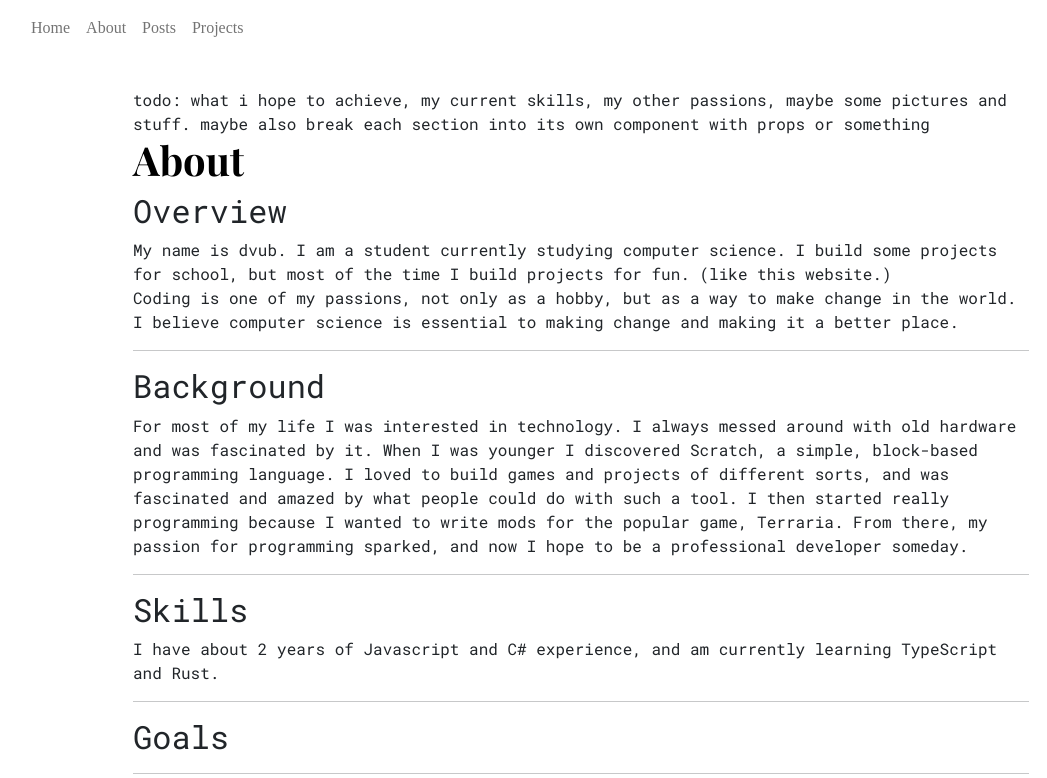
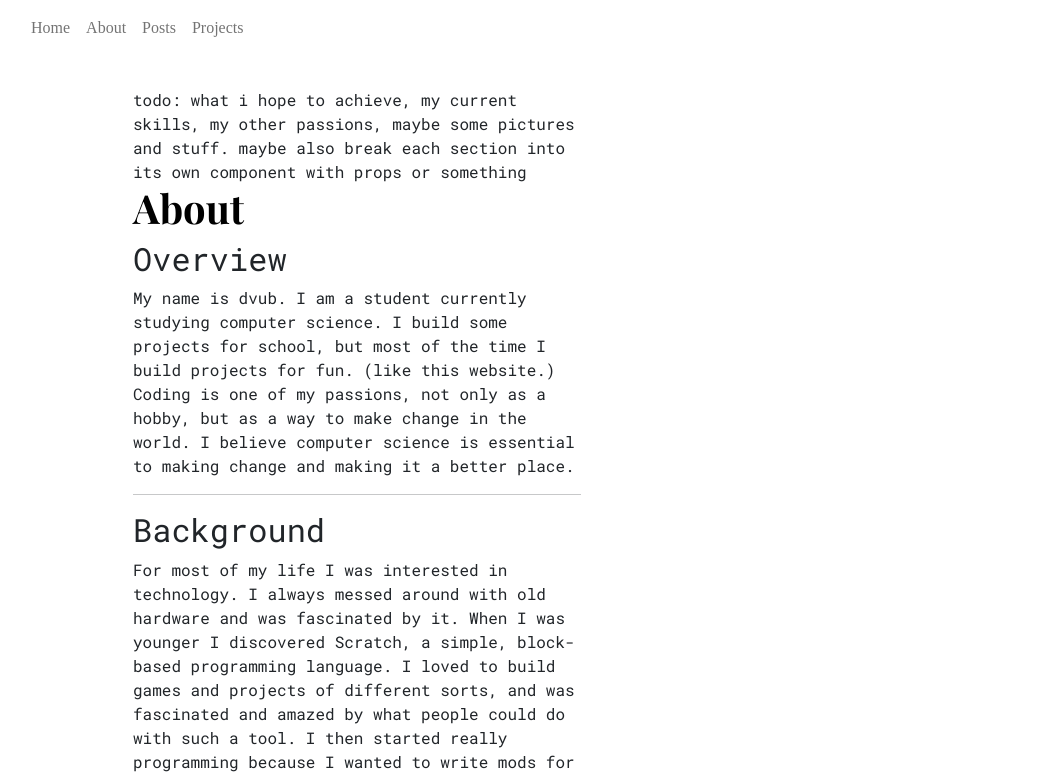
Before and after one commit to dvub/dvub-site, a Next.js app: page /about in a window 1280 px wide. Shown: the top 778 px of the page, without its empty margins (59-1106 px from the left). Built offline with nearby package versions, Linux system fonts and the light colour scheme; a web font is replaced by a local one.

Commit message:
work on about

```diff
--- a/pages/about.tsx
+++ b/pages/about.tsx
@@ -3,10 +3,13 @@
 const About = () => {
   return (
     <div>
+      <div style={{width: '50%'}}>
       todo: what i hope to achieve, my current skills, my other passions, maybe some pictures and stuff.
       maybe also break each section into its own component with props or something
         <h1>About</h1>
-      <h2>Overview</h2>
+        <h2>
+          Overview
+        </h2>
         <p>
           My name is dvub. I am a student currently studying computer science.
           I build some projects for school, but most of the time I build projects for fun. (like this website.) <br/>
@@ -14,7 +17,9 @@ const About = () => {
           I believe computer science is essential to making change and making it a better place.
         </p>
         <hr/>
-      <h2>Background</h2>
+        <h2>
+          Background
+        </h2>
         <p>
           For most of my life I was interested in technology. I always messed around with old hardware and was fascinated by it.
           When I was younger I discovered Scratch, a simple, block-based programming language. I loved to build games and projects
@@ -26,6 +31,8 @@ const About = () => {
         <h2>Skills</h2>
         <p>
           I have about 2 years of Javascript and C# experience, and am currently learning TypeScript and Rust.
+          I have about 1 year of full stack web development, using tools like Express, Nextjs, React, etc.
+          I have some experience with SQL databases as well.
         </p>
 
         <hr/>
@@ -34,8 +41,7 @@ const About = () => {
         a
         <h2>Other Passions</h2>
         <hr/>
-
-
+      </div>
     </div>
   );
 }
```
Lines whose indentation alone changed are shown as unchanged.
